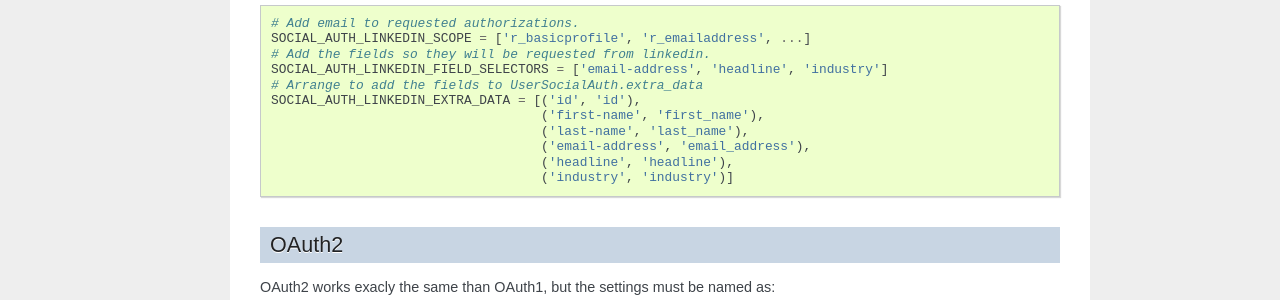
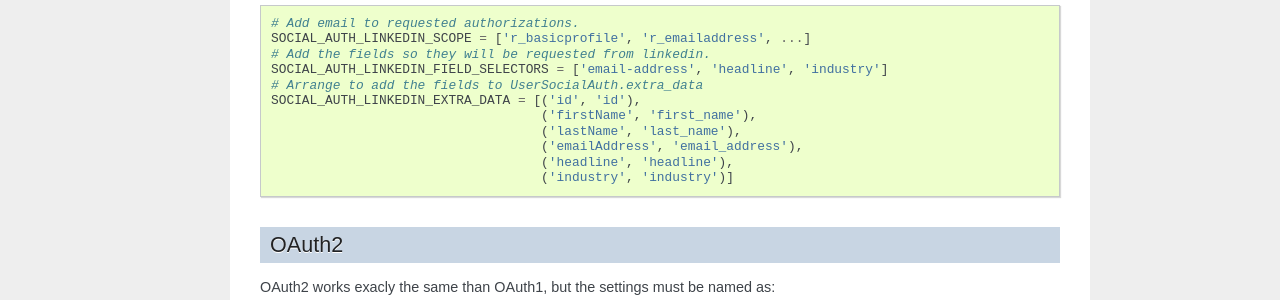
Before and after one commit to omab/python-social-auth, a Sphinx documentation site: the page built from docs/backends/linkedin.rst, in a window 1280 px wide. Shown: the part 763-1063 px from the top of the page. Built offline with Sphinx 7.4.7, drawn with Linux system fonts in a browser that asks for light colours.

Commit message:
Fix linkedin docs about attributes names. Closes #161

```diff
--- a/docs/backends/linkedin.rst
+++ b/docs/backends/linkedin.rst
@@ -45,9 +45,9 @@ would add these settings::
     SOCIAL_AUTH_LINKEDIN_FIELD_SELECTORS = ['email-address', 'headline', 'industry']
     # Arrange to add the fields to UserSocialAuth.extra_data
     SOCIAL_AUTH_LINKEDIN_EXTRA_DATA = [('id', 'id'),
-                                       ('first-name', 'first_name'),
-                                       ('last-name', 'last_name'),
-                                       ('email-address', 'email_address'),
+                                       ('firstName', 'first_name'),
+                                       ('lastName', 'last_name'),
+                                       ('emailAddress', 'email_address'),
                                        ('headline', 'headline'),
                                        ('industry', 'industry')]
 
```
